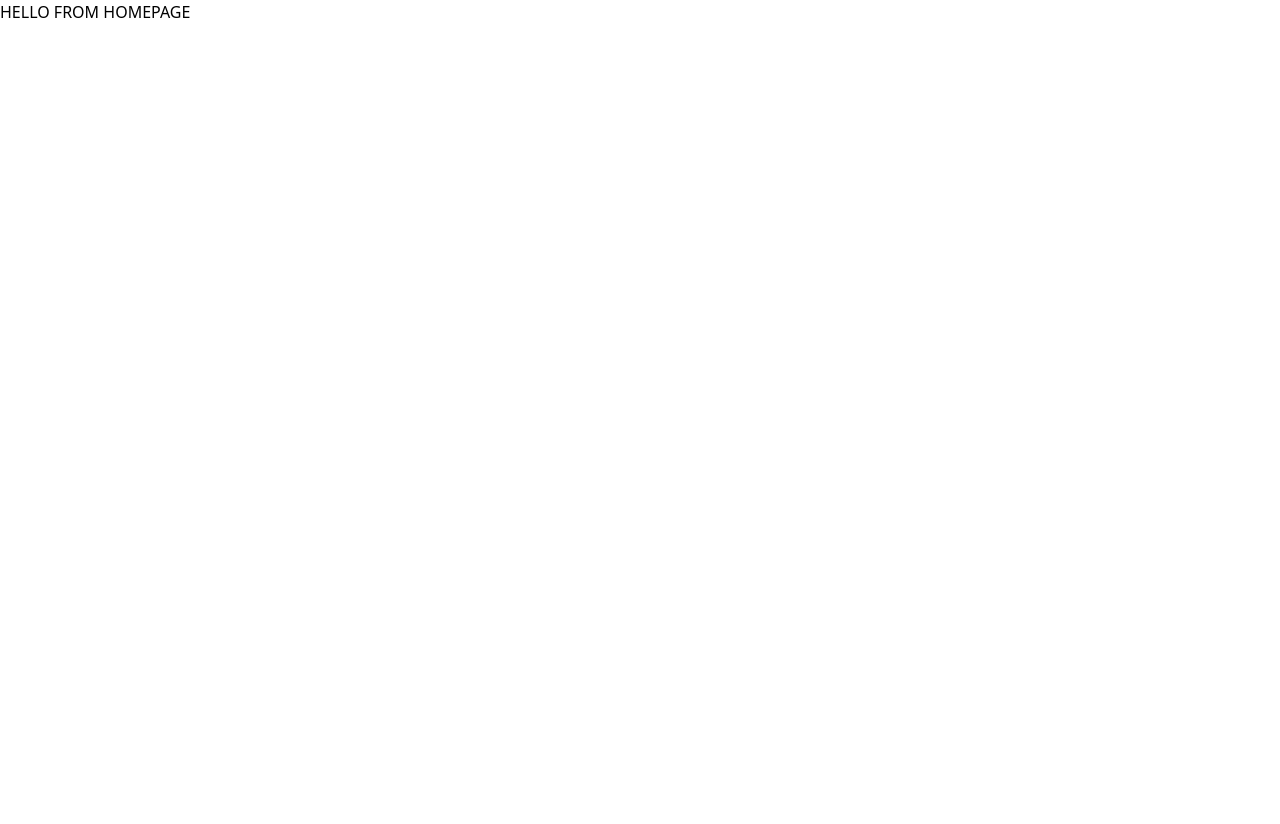
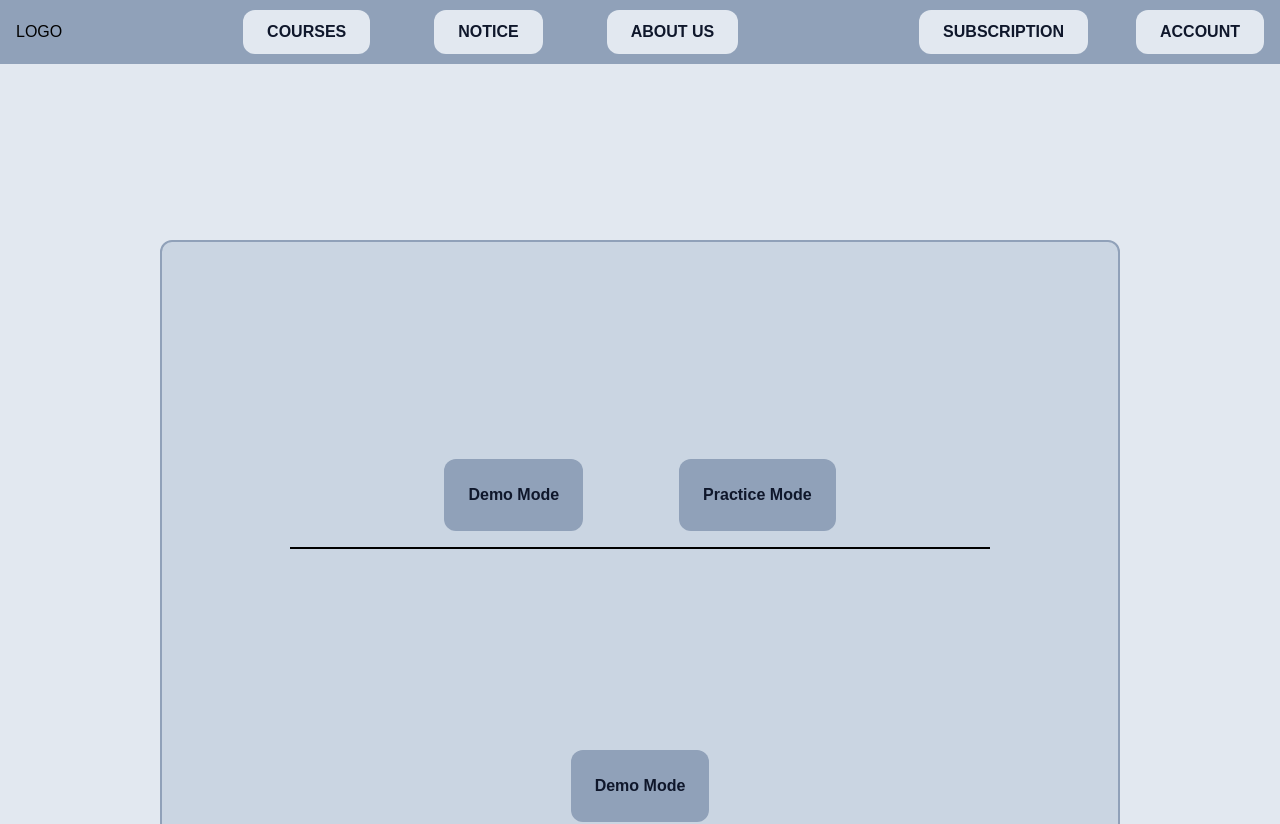
Before and after one commit to Jeevan446/exam_prep, a React app in the folder Frontend/: page / in a window 1280 px wide. Shown: the top 824 px of the page. Before the commit the page ends 800 px from the top, so only its background shows below. Built offline with nearby package versions, Linux system fonts and the light colour scheme; the HTML template or start-up script is replaced by a standard one.

Commit message:
Homepage design (initial)

```diff
--- a/Frontend/package.json
+++ b/Frontend/package.json
@@ -13,6 +13,7 @@
     "@tailwindcss/vite": "^4.1.18",
     "react": "^19.2.0",
     "react-dom": "^19.2.0",
+    "react-icons": "^5.5.0",
     "react-router-dom": "^7.11.0",
     "tailwindcss": "^4.1.18"
   },
--- /dev/null
+++ b/Frontend/src/components/Footer.jsx
@@ -0,0 +1,12 @@
+
+
+
+function Footer() {
+    return(
+        <div className=" bg-slate-400  mt-20" >
+            <p className="mt-10 mb-10"> Copyright @ 2025 All rights reserved.</p>
+        </div>
+    );
+}
+
+export default Footer;
--- /dev/null
+++ b/Frontend/src/components/HomeContent.jsx
@@ -0,0 +1,25 @@
+
+
+
+function HomeContent(){
+
+    return(
+        <div className = " flex items-center justify-around mt-[30vh] flex-col bg-slate-300 gap-6 p-32 ml-40 mr-40 border-2 border-slate-400 rounded-xl drop-shadow-slate-800 h-screen">
+            <div className=" flex gap-24 border-b-2 w-full justify-center pb-4">
+                <button className="font-bold relative group flex bg-slate-400  p-6 text-slate-900 border-none rounded-xl  cursor-pointer hover:bg-slate-900 hover:text-white transition-all duration-600">
+                        Demo Mode
+                </button>
+
+                <button className="font-bold relative group flex bg-slate-400  p-6 text-slate-900 border-none rounded-xl  cursor-pointer hover:bg-slate-900 hover:text-white transition-all duration-600">
+                       Practice Mode
+                </button>
+            </div>
+
+                <button className="font-bold relative group flex bg-slate-400  p-6 text-slate-900 border-none rounded-xl  cursor-pointer hover:bg-slate-900 hover:text-white transition-all duration-600">
+                        Demo Mode
+                </button>
+        </div>
+    );
+}
+
+export default HomeContent;
--- /dev/null
+++ b/Frontend/src/components/NavBar.jsx
@@ -0,0 +1,65 @@
+
+
+
+function NavBar() {
+    return (
+        <div className="navbar-container bg-slate-400 text-black flex justify-between p-4 h-16 z-20 fixed top-0 w-full">
+
+
+
+            <div className="left-section flex items-center cursor">
+                <p>LOGO</p>
+            </div>
+
+
+
+            <div className="middle-section flex justify-center items-center gap-16">
+
+                <button className="font-bold relative group bg-slate-200 text-slate-900 border-none rounded-xl px-6 py-2.5 cursor-pointer hover:bg-slate-900 hover:text-white transition-all duration-600">
+                    <span className="relative">
+                        COURSES
+                        {/* Animated Underline */}
+                        <span className="absolute left-0 -bottom-1 w-0 h-0.5 bg-white transition-all duration-600 group-hover:w-full"></span>
+                    </span>
+                </button>
+
+                <button className="font-bold relative group bg-slate-200 text-slate-900 border-none rounded-xl px-6 py-2.5 cursor-pointer hover:bg-slate-900 hover:text-white transition-all duration-600">
+                    <span className="relative">
+                        NOTICE
+                    <span className="absolute left-0 -bottom-1 w-0 h-0.5 bg-white transition-all duration-600 group-hover:w-full"></span>
+                    </span>
+                </button>
+
+                <button className="font-bold relative group bg-slate-200 text-slate-900 border-none rounded-xl px-6 py-2.5 cursor-pointer hover:bg-slate-900 hover:text-white transition-all duration-600">
+                    <span className="relative">
+                        ABOUT US
+                    <span className="absolute left-0 -bottom-1 w-0 h-0.5 bg-white transition-all duration-600 group-hover:w-full"></span>
+                    </span>
+                </button>
+
+            </div>
+
+
+
+            <div className="right-section flex gap-12 items-center cursor">
+
+                <button className="font-bold relative group bg-slate-200 text-slate-900 border-none rounded-xl px-6 py-2.5 cursor-pointer hover:bg-slate-900 hover:text-white transition-all duration-600">
+                    <span className="relative">
+                        SUBSCRIPTION
+                    <span className="absolute left-0 -bottom-1 w-0 h-0.5 bg-white transition-all duration-600 group-hover:w-full"></span>
+                    </span>
+                </button>
+
+                <button className="font-bold relative group bg-slate-200 text-slate-900 border-none rounded-xl px-6 py-2.5 cursor-pointer hover:bg-slate-900 hover:text-white transition-all duration-600">
+                    <span className="relative">
+                        ACCOUNT
+                    <span className="absolute left-0 -bottom-1 w-0 h-0.5 bg-white transition-all duration-600 group-hover:w-full"></span>
+                    </span>
+                </button>
+
+            </div>
+        </div>
+    );
+}
+
+export default NavBar;
--- a/Frontend/src/index.css
+++ b/Frontend/src/index.css
@@ -1 +1,10 @@
 @import "tailwindcss";
+
+body {
+  background-color: oklch(92.9% 0.013 255.508);
+  font-family: Arial, Helvetica, sans-serif;
+}
+
+*{
+  box-sizing: border-box;
+}
--- a/Frontend/src/pages/HomePage.jsx
+++ b/Frontend/src/pages/HomePage.jsx
@@ -1,8 +1,14 @@
-
+import NavBar from "../components/NavBar";
+import HomeContent from "../components/HomeContent";
+import Footer from "../components/Footer";
 
 function Homepage() {
     return(
-        <h1>HELLO FROM HOMEPAGE</h1>
+        <div className="flex flex-col justify-baseline">
+            <NavBar />
+            <HomeContent />
+            <Footer />
+        </div>
     );
 }
 export default Homepage;
```
Also changed, not shown: Frontend/src/main.jsx (+3 -6 lines), Frontend/src/pages/DemoPage.jsx (added), Frontend/src/pages/PracticePage.jsx (added), 1 other file (tests, documents, lock files or other folders).
